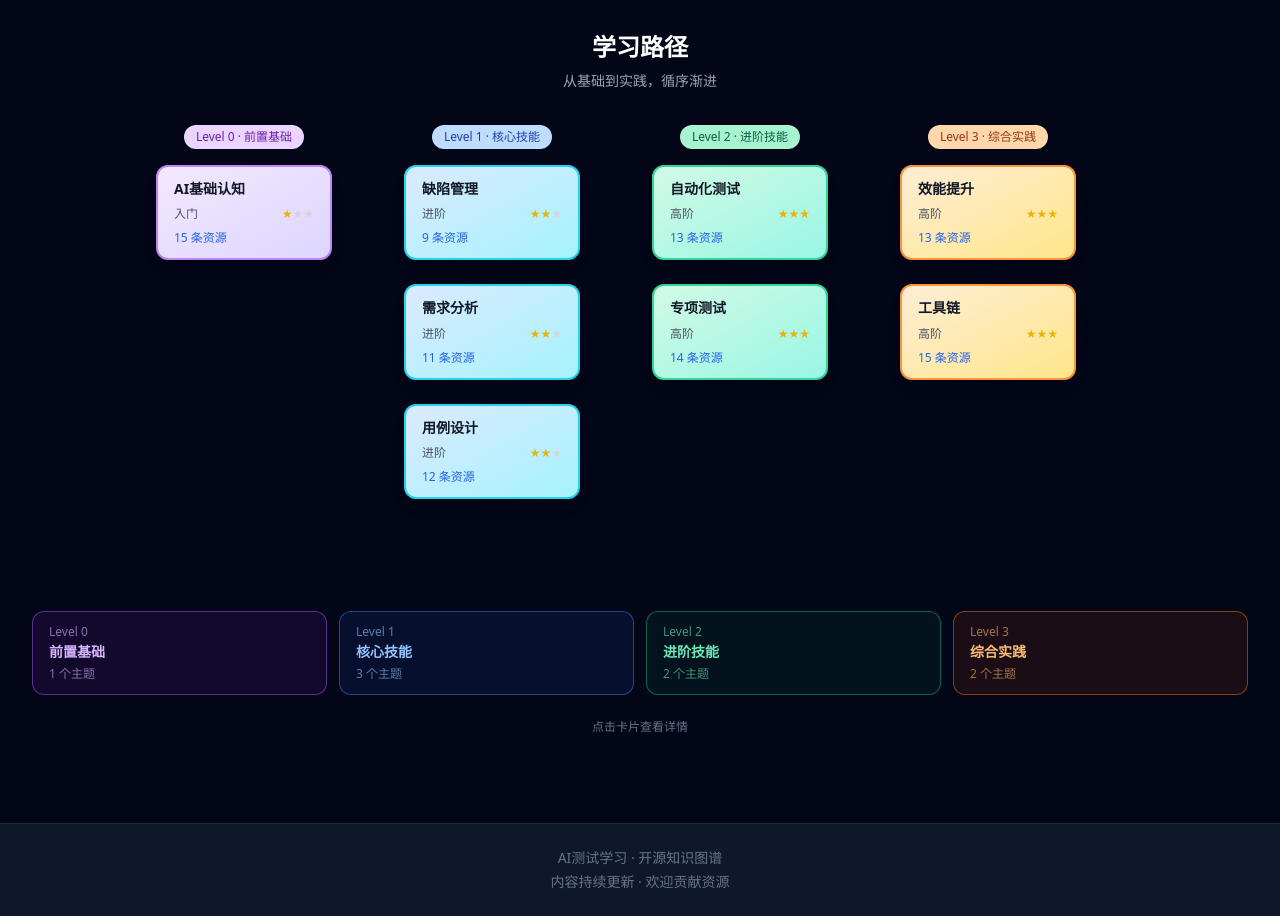
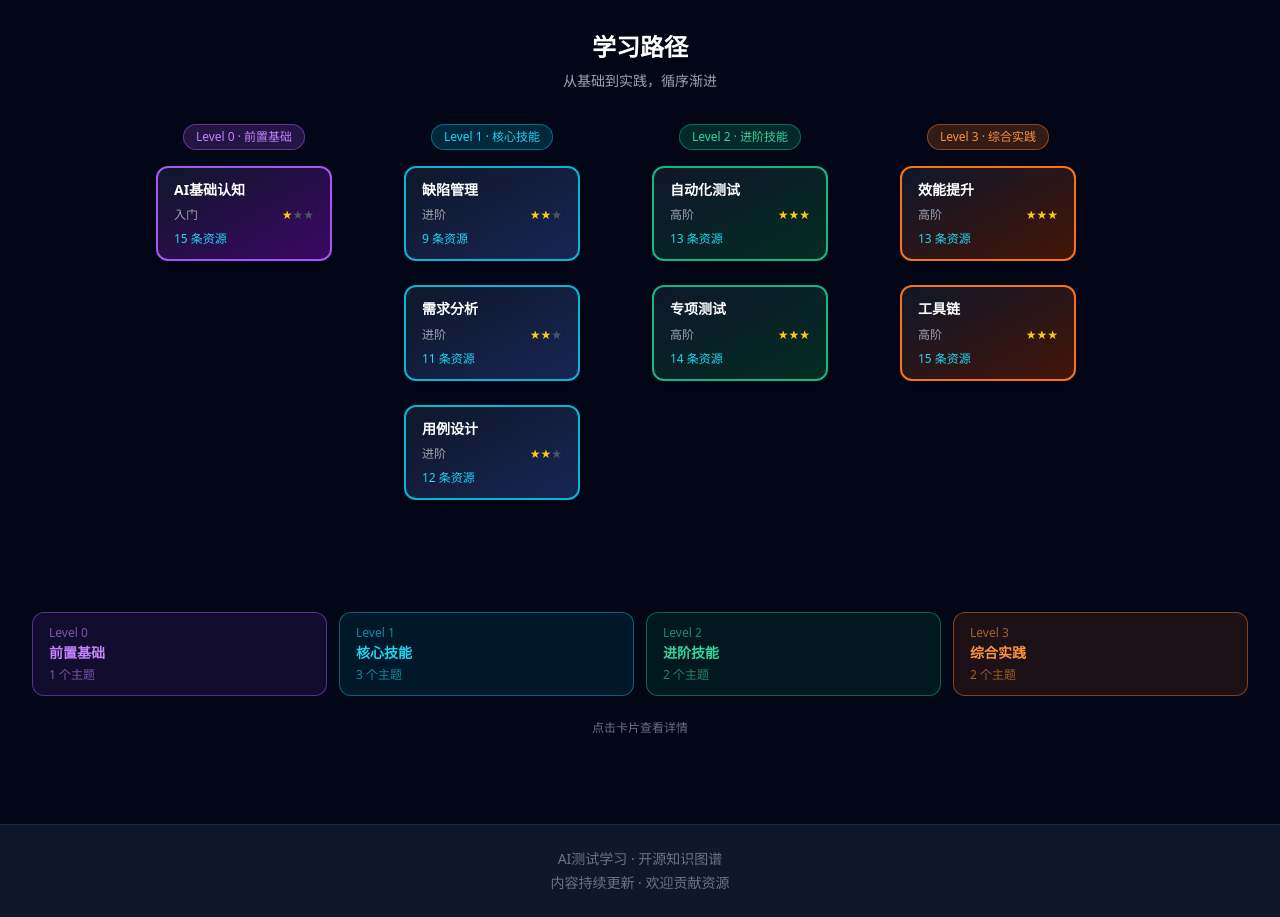
Before and after one commit to dazhuang778/ai-test-learning-site, a Next.js app: page / in a window 1280 px wide. Shown: the part 440-1357 px from the top of the page. Built offline with nearby package versions, Linux system fonts and the light colour scheme.

Commit message:
style: 优化知识图谱卡片为赛博朋克配色
- 卡片背景改为深色渐变（slate-900 到各色-950）
- 霓虹色边框和 glow 效果
- 卡片文字改为白色，各色强调资源数量
- Level 图例同步更新为霓虹配色

```diff
--- a/components/KnowledgeGraph.tsx
+++ b/components/KnowledgeGraph.tsx
@@ -3,23 +3,23 @@ import { KnowledgeNode } from '../lib/types';
 
 const LEVEL_STYLES: Record<number, { card: string; badge: string; label: string }> = {
   0: {
-    card: 'bg-gradient-to-br from-purple-100 to-violet-200 border-purple-400 hover:border-purple-300',
-    badge: 'bg-purple-200 text-purple-800',
+    card: 'bg-gradient-to-br from-slate-900 to-purple-950 border-purple-500 hover:border-purple-400 hover:shadow-purple-500/30',
+    badge: 'bg-purple-500/20 text-purple-400 border border-purple-500/50',
     label: 'Level 0 · 前置基础',
   },
   1: {
-    card: 'bg-gradient-to-br from-blue-100 to-cyan-200 border-cyan-400 hover:border-cyan-300',
-    badge: 'bg-blue-200 text-blue-800',
+    card: 'bg-gradient-to-br from-slate-900 to-blue-950 border-cyan-500 hover:border-cyan-400 hover:shadow-cyan-500/30',
+    badge: 'bg-cyan-500/20 text-cyan-400 border border-cyan-500/50',
     label: 'Level 1 · 核心技能',
   },
   2: {
-    card: 'bg-gradient-to-br from-emerald-100 to-teal-200 border-emerald-400 hover:border-emerald-300',
-    badge: 'bg-emerald-200 text-emerald-800',
+    card: 'bg-gradient-to-br from-slate-900 to-emerald-950 border-emerald-500 hover:border-emerald-400 hover:shadow-emerald-500/30',
+    badge: 'bg-emerald-500/20 text-emerald-400 border border-emerald-500/50',
     label: 'Level 2 · 进阶技能',
   },
   3: {
-    card: 'bg-gradient-to-br from-orange-100 to-amber-200 border-orange-400 hover:border-orange-300',
-    badge: 'bg-orange-200 text-orange-800',
+    card: 'bg-gradient-to-br from-slate-900 to-orange-950 border-orange-500 hover:border-orange-400 hover:shadow-orange-500/30',
+    badge: 'bg-orange-500/20 text-orange-400 border border-orange-500/50',
     label: 'Level 3 · 综合实践',
   },
 };
@@ -55,7 +55,7 @@ export default function KnowledgeGraph({ nodes }: KnowledgeGraphProps) {
             <div key={level} className="flex flex-col items-center" style={{ minWidth: '200px', marginRight: '48px' }}>
               {/* Level 标签 */}
               <div className="mb-4">
-                <span className={`inline-block px-3 py-1 rounded-full text-xs font-medium ${style.badge}`}>
+                <span className={`inline-block px-3 py-1 rounded-full text-xs font-medium backdrop-blur-sm ${style.badge}`}>
                   {style.label}
                 </span>
               </div>
@@ -68,18 +68,18 @@ export default function KnowledgeGraph({ nodes }: KnowledgeGraphProps) {
                     href={`/nodes/${node.slug}`}
                     className={`block w-44 px-4 py-3 rounded-xl border-2 cursor-pointer shadow-lg hover:shadow-xl hover:-translate-y-1 transition-all duration-200 ${style.card}`}
                   >
-                    <div className="font-bold text-gray-900 text-sm leading-snug mb-2">{node.title}</div>
+                    <div className="font-bold text-white text-sm leading-snug mb-2">{node.title}</div>
                     <div className="flex items-center justify-between">
-                      <span className="text-xs text-gray-600">{node.stage}</span>
+                      <span className="text-xs text-gray-400">{node.stage}</span>
                       <span className="text-xs leading-none">
                         {Array.from({ length: 3 }).map((_, i) => (
-                          <span key={i} className={i < node.difficulty ? 'text-yellow-500' : 'text-gray-300'}>
+                          <span key={i} className={i < node.difficulty ? 'text-yellow-400' : 'text-gray-600'}>
                             ★
                           </span>
                         ))}
                       </span>
                     </div>
-                    <div className="text-xs text-blue-600 mt-2">{node.resources.length} 条资源</div>
+                    <div className="text-xs text-cyan-400 mt-2">{node.resources.length} 条资源</div>
                   </Link>
                 ))}
               </div>
--- a/pages/index.tsx
+++ b/pages/index.tsx
@@ -8,26 +8,22 @@ const LEVEL_LEGEND = [
   {
     level: 0,
     label: '前置基础',
-    color:
-      'bg-purple-900/20 border-purple-500/50 text-purple-300',
+    color: 'bg-purple-500/10 border-purple-500/50 text-purple-400',
   },
   {
     level: 1,
     label: '核心技能',
-    color:
-      'bg-blue-900/20 border-blue-500/50 text-blue-300',
+    color: 'bg-cyan-500/10 border-cyan-500/50 text-cyan-400',
   },
   {
     level: 2,
     label: '进阶技能',
-    color:
-      'bg-emerald-900/20 border-emerald-500/50 text-emerald-300',
+    color: 'bg-emerald-500/10 border-emerald-500/50 text-emerald-400',
   },
   {
     level: 3,
     label: '综合实践',
-    color:
-      'bg-orange-900/20 border-orange-500/50 text-orange-300',
+    color: 'bg-orange-500/10 border-orange-500/50 text-orange-400',
   },
 ] as const;
 
@@ -84,7 +80,7 @@ export default function Home({ nodes }: HomeProps) {
         </div>
 
         {/* Tip */}
-        <p className="text-center text-xs text-gray-500 dark:text-slate-500 mt-6">
+        <p className="text-center text-xs text-gray-500 mt-6">
           点击卡片查看详情
         </p>
       </div>
```
